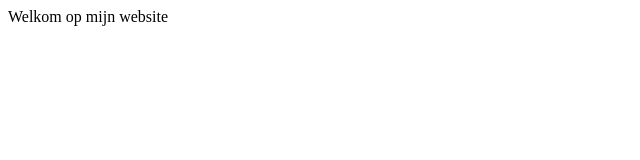
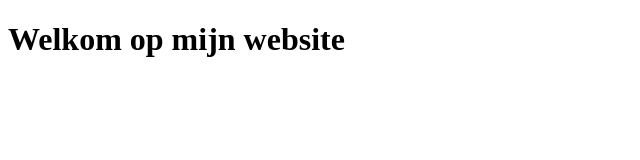
Before and after one commit to 1344163/Informatica-eindopdracht1, a plain HTML site: page index.html in a window 1280 px wide. Shown: the whole page, without its empty margins (0-640 px from the left). Drawn offline with Linux system fonts and the light colour scheme.

Commit message:
Co-authored-by: 134503 <134503@users.noreply.github.com>

```diff
--- a/index.html
+++ b/index.html
@@ -9,7 +9,7 @@
 </head>
 
 <body>
-  Welkom op mijn website
+  <h1>Welkom op mijn website</h1>
 </body>
 
 </html>
```
